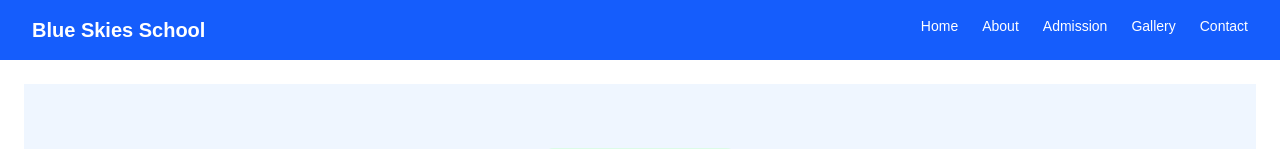
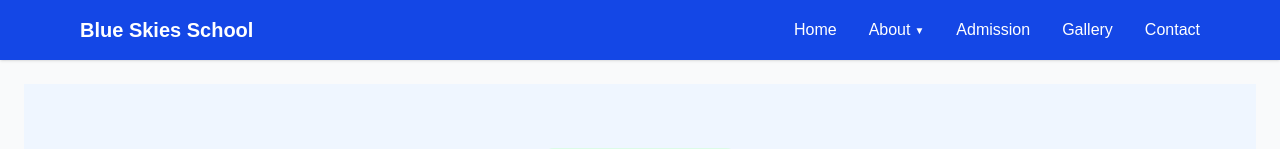
Before and after one commit to abhi281500/blue-skies-school, a Next.js app: page / in a window 1280 px wide. Shown: the top 149 px of the page. Built offline with nearby package versions, Linux system fonts and the light colour scheme.

Commit message:
Responisve improve

```diff
--- a/app/layout.tsx
+++ b/app/layout.tsx
@@ -2,23 +2,23 @@ import "./globals.css";
 import Navbar from "@/components/Navbar";
 import Footer from "@/components/Footer";
 import ChatBot from "@/components/ChatBot";
+import type { Metadata } from "next";
 
-export const metadata = {
+export const metadata: Metadata = {
   title: "Blue Skies School | CBSE School in East Champaran",
   description:
     "Blue Skies School is a CBSE curriculum school in East Champaran offering quality education from Nursery to Class VIII. Admissions Open 2026–27.",
-    verification: {
+  verification: {
     google: "WijdLBAPpZhg8MHt-IiJYZQD91QcaQpm1l_TjF9IM8c",
   },
   keywords: [
     "Blue Skies School",
     "CBSE School in East Champaran",
     "Best School in Motihari",
-    "School Near  Pipra Purani Chown",
+    "School Near Pipra Purani Chowk",
     "Primary School East Champaran",
   ],
 };
-
 
 export default function RootLayout({
   children,
@@ -27,14 +27,20 @@ export default function RootLayout({
 }) {
   return (
     <html lang="en">
-      <body className="flex flex-col min-h-screen">
+      <body className="flex flex-col min-h-screen bg-gray-50">
+        {/* Global Navbar */}
         <Navbar />
-        <main className="grow px-6 py-6">
-  {children}
-</main>
 
+        {/* Page Content */}
+        <main className="flex-grow px-4 sm:px-6 py-6">
+          {children}
+        </main>
+
+        {/* Global Footer */}
         <Footer />
-        <ChatBot/>
+
+        {/* Floating Enquiry ChatBot */}
+        <ChatBot />
       </body>
     </html>
   );
--- a/components/Navbar.tsx
+++ b/components/Navbar.tsx
@@ -1,18 +1,100 @@
+"use client";
+
+import { useState } from "react";
 import Link from "next/link";
 
 export default function Navbar() {
+  const [aboutOpen, setAboutOpen] = useState(false);
+  const [menuOpen, setMenuOpen] = useState(false);
+
   return (
-    <nav className="bg-blue-600 text-white px-8 py-4 flex justify-between">
+    <header className="bg-blue-700 shadow sticky top-0 z-50 text-white">
+      <div className="max-w-6xl mx-auto px-4 py-4 flex justify-between items-center">
+        {/* Logo */}
+        <Link href="/" className="text-xl font-bold text-white hover:text-blue-100">
+          Blue Skies School
+        </Link>
 
-      <h1 className="text-xl font-bold">Blue Skies School</h1>
+        {/* Mobile Menu Button */}
+        <button
+          className="md:hidden text-2xl text-white focus:outline-none"
+          onClick={() => setMenuOpen(!menuOpen)}
+        >
+          {menuOpen ? "✕" : "☰"}
+        </button>
 
-      <div className="flex gap-6 text-sm font-medium">
-        <Link href="/" className="hover:underline">Home</Link>
-        <Link href="/about" className="hover:underline">About</Link>
-        <Link href="/admission" className="hover:underline">Admission</Link>
-        <Link href="/gallery" className="hover:underline">Gallery</Link>
-        <Link href="/contact" className="hover:underline">Contact</Link>
+        {/* Menu */}
+        <nav
+          className={`${
+            menuOpen ? "block" : "hidden"
+          } md:flex absolute md:static top-full left-0 w-full md:w-auto bg-blue-700 md:bg-transparent shadow-lg md:shadow-none`}
+        >
+          <ul className="flex flex-col md:flex-row md:items-center gap-4 md:gap-8 p-6 md:p-0">
+            <li>
+              <Link href="/" className="hover:text-blue-200 transition-colors" onClick={() => setMenuOpen(false)}>
+                Home
+              </Link>
+            </li>
+
+            {/* ABOUT DROPDOWN */}
+            <li className="relative">
+              <button
+                onClick={() => setAboutOpen(!aboutOpen)}
+                className="flex items-center gap-1 hover:text-blue-200 focus:outline-none transition-colors"
+              >
+                About
+                <span className={`text-[10px] transition-transform duration-200 ${aboutOpen ? "rotate-180" : ""}`}>
+                  ▼
+                </span>
+              </button>
+
+              {aboutOpen && (
+                <ul className="md:absolute bg-white border border-gray-100 shadow-2xl rounded-lg mt-2 w-60 py-2 z-[60]">
+                  {/* Yahan text-gray-800 add kiya hai taaki white background par dikhe */}
+                  {[
+                    { name: "Our School", href: "/about/our-school" },
+                    { name: "Vision & Mission", href: "/about/vision-mission" },
+                    { name: "Principal’s Message", href: "/about/principal-message" },
+                    { name: "Management", href: "/about/management" },
+                    { name: "Mandatory Disclosure", href: "/about/mandatory-disclosure" },
+                  ].map((item) => (
+                    <li key={item.href}>
+                      <Link
+                        href={item.href}
+                        className="block px-4 py-2 text-gray-800 hover:bg-blue-50 hover:text-blue-700 transition-colors"
+                        onClick={() => {
+                          setAboutOpen(false);
+                          setMenuOpen(false);
+                        }}
+                      >
+                        {item.name}
+                      </Link>
+                    </li>
+                  ))}
+                </ul>
+              )}
+            </li>
+
+            <li>
+              <Link href="/admission" className="hover:text-blue-200 transition-colors" onClick={() => setMenuOpen(false)}>
+                Admission
+              </Link>
+            </li>
+
+            <li>
+              <Link href="/gallery" className="hover:text-blue-200 transition-colors" onClick={() => setMenuOpen(false)}>
+                Gallery
+              </Link>
+            </li>
+
+            <li>
+              <Link href="/contact" className="hover:text-blue-200 transition-colors" onClick={() => setMenuOpen(false)}>
+                Contact
+              </Link>
+            </li>
+          </ul>
+        </nav>
       </div>
-    </nav>
+    </header>
   );
 }
```
